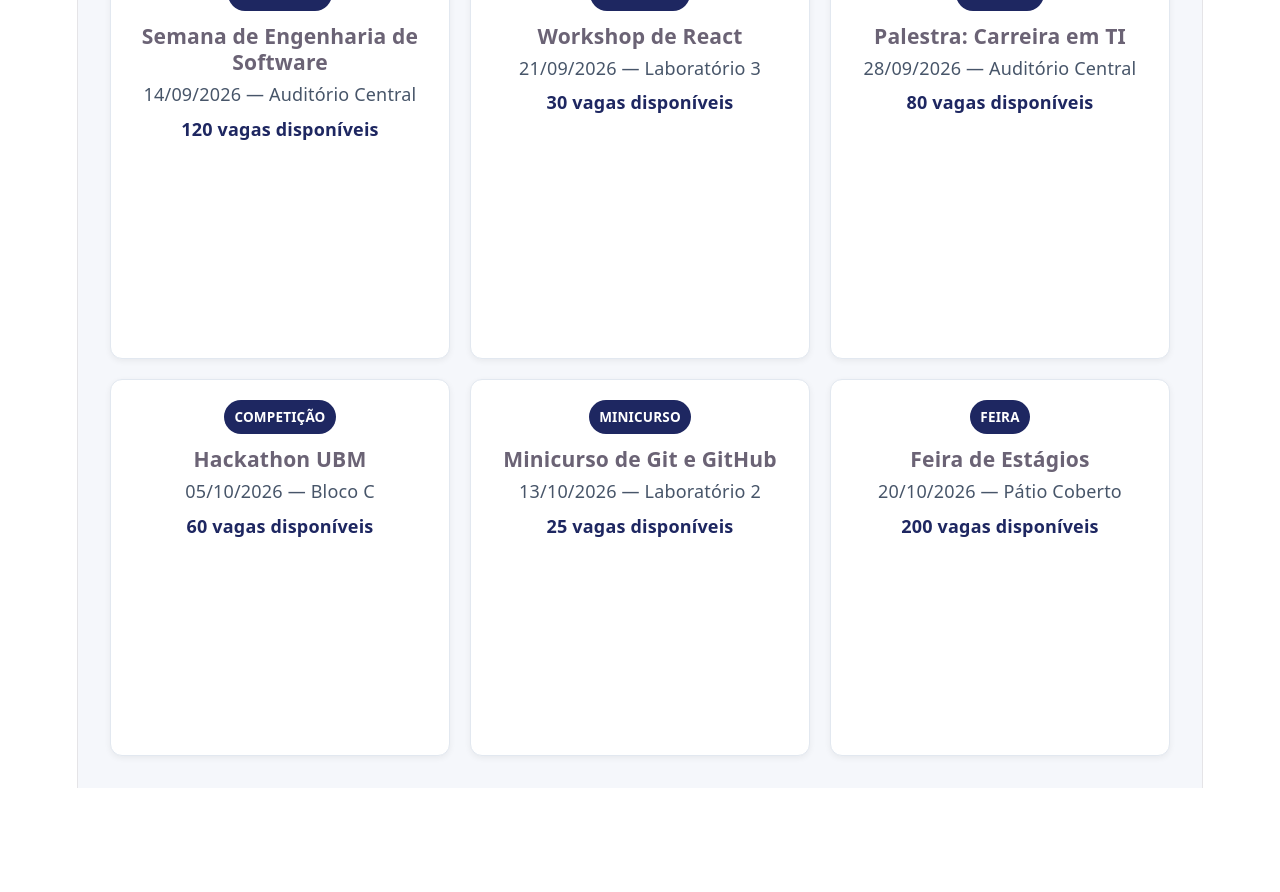
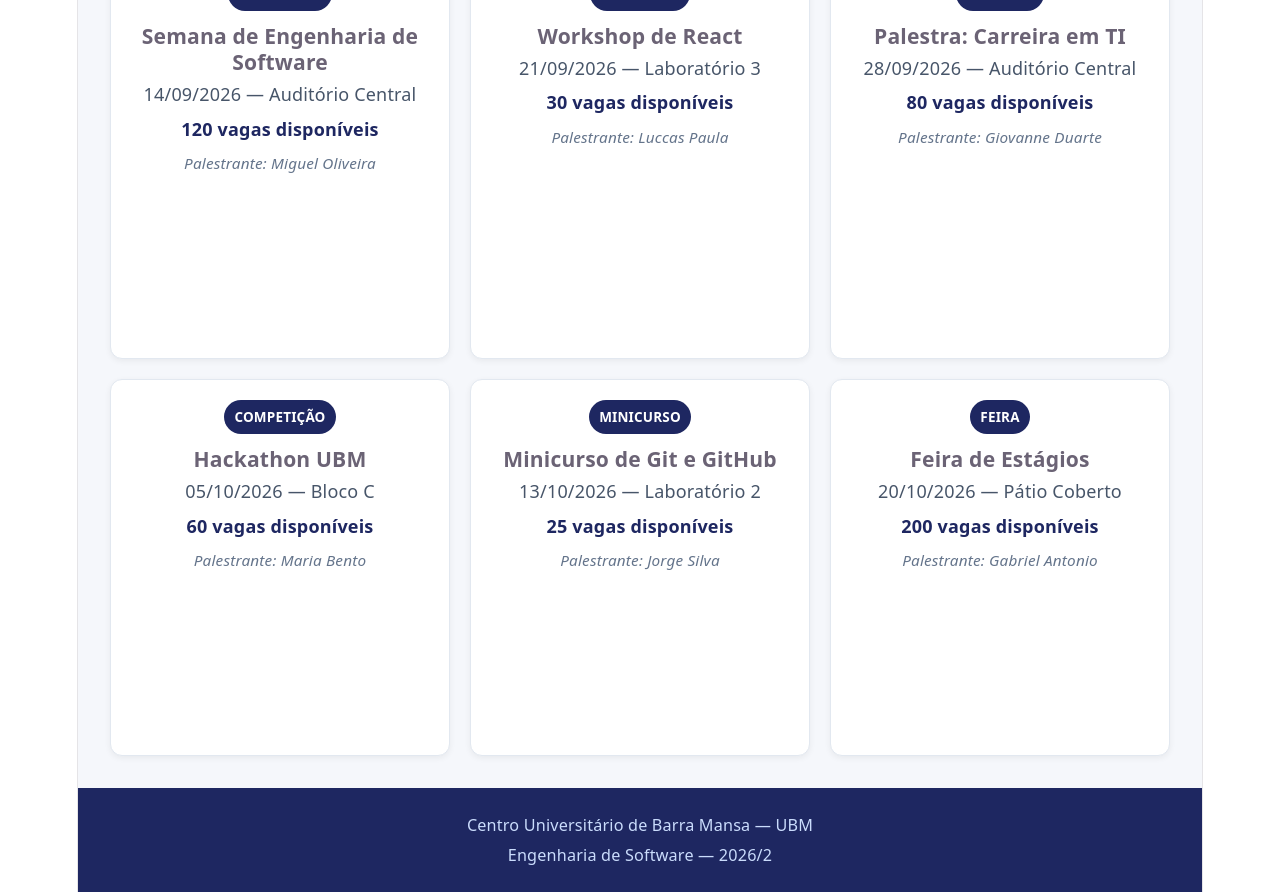
Before and after one commit to OBenedito/UBM-Eventos-Web, a React (Vite) app: page / in a window 1280 px wide. Shown: the part 240-1132 px from the top of the page. Before the commit the page ends 1028 px from the top, so only its background shows below. Built offline with nearby package versions, Linux system fonts and the light colour scheme.

Commit message:
feat: campo palestrante e componente Rodape

```diff
--- a/src/App.css
+++ b/src/App.css
@@ -14,3 +14,14 @@
   background: #f5f7fb;
   min-height: 100vh;
 }
+.app-rodape {
+  background: #1e2761;
+  color: #cadcfc;
+  text-align: center;
+  padding: 20px 32px;
+  font-size: 0.9rem;
+}
+
+.app-rodape p {
+  margin: 4px 0;
+}
--- a/src/App.jsx
+++ b/src/App.jsx
@@ -2,6 +2,7 @@ import Header from "./components/Header";
 import EventoCard from "./components/EventoCard";
 import { eventos } from "./data/eventos";
 import "./App.css";
+import Rodape from "./components/Rodape";
 
 function App() {
   return (
@@ -16,9 +17,11 @@ function App() {
             data={evento.data}
             local={evento.local}
             vagas={evento.vagas}
+            palestrante={evento.palestrante}
           />
         ))}
       </main>
+      <Rodape />
     </>
   );
 }
--- a/src/components/EventoCard.css
+++ b/src/components/EventoCard.css
@@ -17,6 +17,13 @@
   border-radius: 999px;
 }
 
+.evento-palestrante {
+  color: #64748b;
+  font-size: 0.85rem;
+  margin: 8px 0 0;
+  font-style: italic;
+}
+
 .evento-card h3 { margin: 12px 0 6px; }
 .evento-info { color: #475569; margin: 0 0 8px; }
 .evento-vagas { color: #1e2761; font-weight: 600; margin: 0; }
--- a/src/components/EventoCard.jsx
+++ b/src/components/EventoCard.jsx
@@ -1,12 +1,13 @@
 import "./EventoCard.css";
 
-function EventoCard({ titulo, tipo, data, local, vagas }) {
+function EventoCard({ titulo, tipo, data, local, vagas, palestrante }) {
   return (
     <article className="evento-card">
       <span className="evento-tipo">{tipo}</span>
       <h3>{titulo}</h3>
       <p className="evento-info">{data} — {local}</p>
       <p className="evento-vagas">{vagas} vagas disponíveis</p>
+      <p className="evento-palestrante">Palestrante: {palestrante}</p>
     </article>
   );
 }
--- /dev/null
+++ b/src/components/Rodape.jsx
@@ -0,0 +1,10 @@
+function Rodape() {
+  return (
+    <footer className="app-rodape">
+      <p>Centro Universitário de Barra Mansa — UBM</p>
+      <p>Engenharia de Software — 2026/2</p>
+    </footer>
+  );
+}
+
+export default Rodape;
--- a/src/data/eventos.js
+++ b/src/data/eventos.js
@@ -1,14 +1,20 @@
 export const eventos = [
   { id: 1, titulo: "Semana de Engenharia de Software", tipo: "Congresso",
-    data: "14/09/2026", local: "Auditório Central", vagas: 120 },
+    data: "14/09/2026", local: "Auditório Central", vagas: 120,
+    palestrante: "Miguel Oliveira" },
   { id: 2, titulo: "Workshop de React", tipo: "Workshop",
-    data: "21/09/2026", local: "Laboratório 3", vagas: 30 },
+    data: "21/09/2026", local: "Laboratório 3", vagas: 30,
+    palestrante: "Luccas Paula" },
   { id: 3, titulo: "Palestra: Carreira em TI", tipo: "Palestra",
-    data: "28/09/2026", local: "Auditório Central", vagas: 80 },
+    data: "28/09/2026", local: "Auditório Central", vagas: 80,
+    palestrante: "Giovanne Duarte" },
   { id: 4, titulo: "Hackathon UBM", tipo: "Competição",
-    data: "05/10/2026", local: "Bloco C", vagas: 60 },
+    data: "05/10/2026", local: "Bloco C", vagas: 60,
+    palestrante: "Maria Bento" },
   { id: 5, titulo: "Minicurso de Git e GitHub", tipo: "Minicurso",
-    data: "13/10/2026", local: "Laboratório 2", vagas: 25 },
+    data: "13/10/2026", local: "Laboratório 2", vagas: 25,
+    palestrante: "Jorge Silva" },
   { id: 6, titulo: "Feira de Estágios", tipo: "Feira",
-    data: "20/10/2026", local: "Pátio Coberto", vagas: 200 },
+    data: "20/10/2026", local: "Pátio Coberto", vagas: 200,
+    palestrante: "Gabriel Antonio" },
 ];
```
